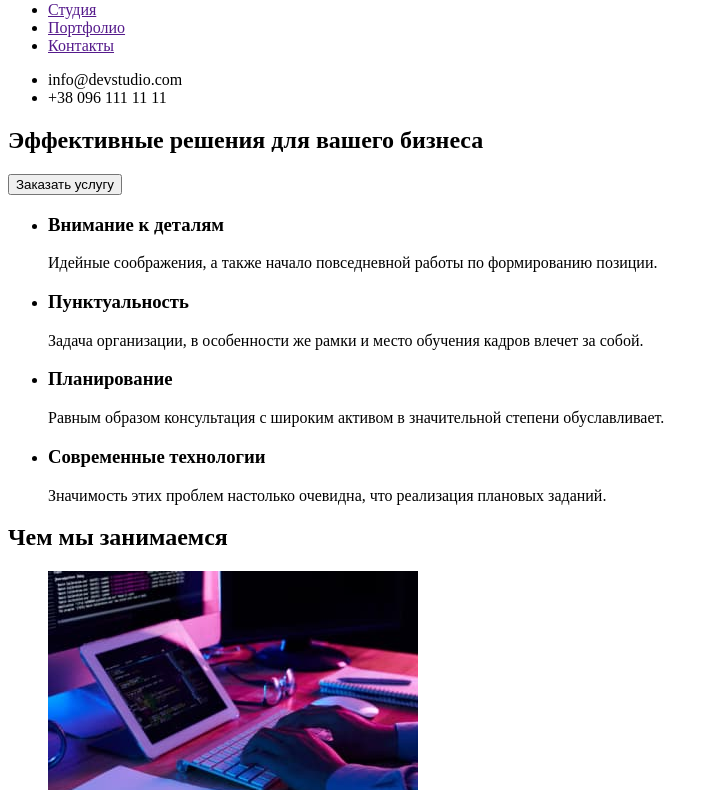
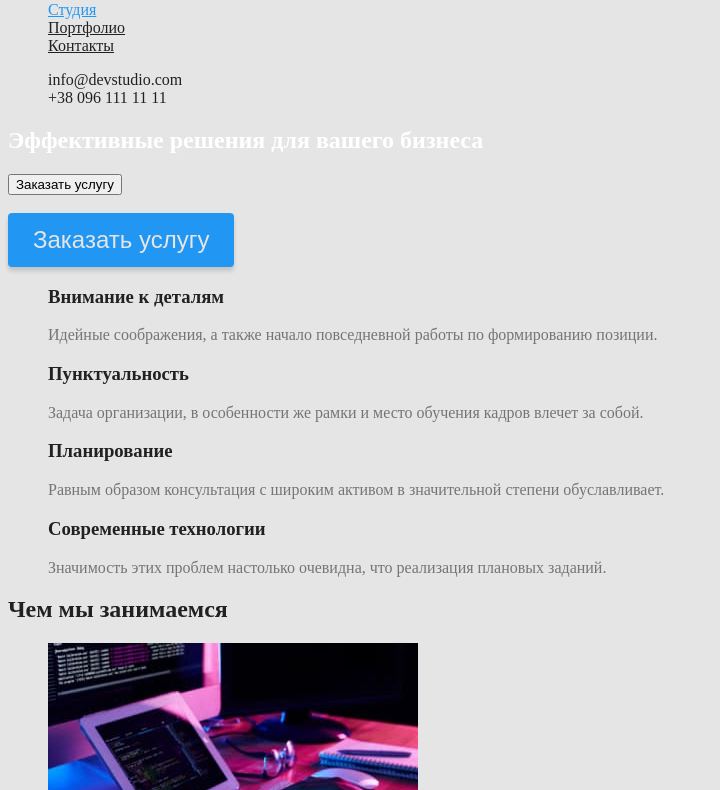
Before and after one commit to Osadchukua/goit-markup-hw-02, a plain HTML site: page index.html in a window 1280 px wide. Shown: the part 41-831 px from the top of the page, without its empty margins (0-720 px from the left). Drawn offline with Linux system fonts and the light colour scheme.

Commit message:
пройшовся по 3 вебінару Олександра Репети
Модуль 2. Вебинар №3. Основы CSS. Селекторы. Цвет.

```diff
--- /dev/null
+++ b/css/style.css
@@ -0,0 +1,98 @@
+:root {
+    --primary-menu-title-color: #212121;
+    --text-color: #757575;
+    --accant-color: #2196F3;
+    --primaty-white-color: #E5E5E5;
+    --secondary-color: #F5F4FA;
+}
+
+
+/* калір фону background: #E5E5E5; */
+/* калір фону вторинний background: #F5F4FA; */
+/* колір тексту заголовки і меню primary-menu-color: #212121; */
+/* колір тексту в параграфах text-color: #757575; */
+/* колір тексту в посиланнях adres color: rgba(255, 255, 255, 0.6); */
+/* білий колір color: #FFFFFF; */
+/* акценти accant-color: #2196F3; */
+
+
+/* body це .page */
+
+.page {
+    background-color: #E5E5E5;
+    color: var(--primary-menu-title-color);
+}
+
+    /* logo */
+
+.logo {
+    color: #000000;
+}
+
+/* site nav */
+
+.site-nav, .link {
+    color: var(--primary-menu-title-color);
+}
+
+.site-nav .link:hover,
+.site-nav .link:focus {
+    color: var(--accant-color);
+}
+
+.site-nav .link.current {
+    color: var(--accant-color);
+}
+
+/* hero */
+
+.hero-title {
+    color: #FFFFFF;
+}
+
+/* section */
+
+,section .section-title {
+    color: var(--primary-menu-title-color);
+}
+
+.list {
+    list-style: none;
+}
+
+/* features */
+
+.feature-list .title {
+    color: var(--primary-menu-title-color);
+}
+
+.feature-list .text {
+    color: var(--text-color);
+}
+
+/* button */
+
+.button {
+    background-color: var(--primaty-white-color);
+    color: var(--primary-menu-title-color);
+
+    font-size: 24px;
+    padding: 12px 24px;
+    display: inline-block;
+    border: 1px solid black;
+    box-shadow: 0px 4px 4px rgba(0, 0, 0, 0.15);
+    border-radius: 4px;
+}
+
+.button.primary {
+    color: var(--primaty-white-color);
+    background-color: var(--accant-color);
+    border-color: transparent;
+
+}
+
+button.secondary {
+    color: var(--primary-menu-title-color);
+    background-color: var(--secondary-color);
+    border-color: var(--primaty-white-color);
+}
--- a/index.html
+++ b/index.html
@@ -4,83 +4,90 @@
     <meta charset="UTF-8">
     <meta http-equiv="X-UA-Compatible" content="IE=edge">
     <meta name="viewport" content="width=device-width, initial-scale=1.0">
+    <link rel="stylesheet" href="./css/style.css">
     <title>Домашня робота 1</title>
 </head>
-<body>
+<body class="page">
     <header>
         <nav>
-            <a href="/index.html">WebStudio</a>
-            <ul>
-                <li><a Студия href="">Студия</a></li>
-                <li><a Студия href="">Портфолио</a></li>
-                <li><a Студия href="">Контакты</a></li>
+            <!-- logo -->
+            <a href="/index.html" class="logo">WebStudio</a>
+            <!-- menu -->
+            <ul class="site-nav list">
+                <li><a Студия href="" class="link current">Студия</a></li>
+                <li><a Студия href="./portfolio.html" class="link">Портфолио</a></li>
+                <li><a Студия href="" class="link">Контакты</a></li>
             </ul>
         </nav>
-        <ul>
+        <!-- contact -->
+        <ul class="auth-nav list">
             <li lang="en"><a href="mailto:info@devstudio.com"></a>info@devstudio.com</li>
             <li lang="en"><a href="tel:+380961111111"></a>+38 096 111 11 11</li>
         </ul>
     </header>
 
     <main>
-        <!-- Шапка (блок 1) -->
-        <section>
-            <h1>Эффективные решения для вашего бизнеса</h1>
+        <!-- Шапка (блок 1 hero) -->
+        <section class="hero">
+            <h1 class="hero-title">Эффективные решения для вашего бизнеса</h1>
             <button type="button">Заказать услугу</button>
         </section>
-        <!-- Особливості (блок 2) -->
-        <section>
+        <!-- test button -->
+        <br>
+        <button class="button primary">Заказать услугу</button>
+        <!-- Особливості (блок 2 section) -->
+        <section class="section">
             <h2 hidden>Наші особливості</h2>
-            <ul>
+            <ul class="feature-list list">
                 <li>
-                    <h3>Внимание к деталям</h3>
-                    <p>Идейные соображения, а также начало повседневной работы по формированию позиции.</p>
+                    <h3 class="title">Внимание к деталям</h3>
+                    <p class="text">Идейные соображения, а также начало повседневной работы по формированию позиции.</p>
                 </li>
                 <li>
-                    <h3>Пунктуальность</h3>
-                    <p>Задача организации, в особенности же рамки и место обучения кадров влечет за собой.</p>
+                    <h3 class="title">Пунктуальность</h3>
+                    <p class="text">Задача организации, в особенности же рамки и место обучения кадров влечет за собой.</p>
                 </li>
                 <li>
-                    <h3>Планирование</h3>
-                    <p>Равным образом консультация с широким активом в значительной степени обуславливает.</p>
+                    <h3 class="title">Планирование</h3>
+                    <p class="text">Равным образом консультация с широким активом в значительной степени обуславливает.</p>
                 </li>
                 <li>
-                    <h3>Современные технологии</h3>
-                    <p>Значимость этих проблем настолько очевидна, что реализация плановых заданий.</p>
+                    <h3 class="title">Современные технологии</h3>
+                    <p class="text">Значимость этих проблем настолько очевидна, что реализация плановых заданий.</p>
                 </li>
             </ul>
         </section>
         <!-- Чим ми займаємося (блок 3) -->
-        <section>
-            <h2>Чем мы занимаемся</h2>
-            <ul>
+        <section class="section">
+            <h2 class="section-title">Чем мы занимаемся</h2>
+            <ul class="list">
                 <li><img src="./img/box.jpg" alt="розробка програмного забезпечення" width="370" height="294"></li>
                 <li><img src="./img/box2.jpg" alt="тестування мобільного додатку" width="370" height="294"></li>
                 <li><img src="./img/box3.jpg" alt="робота із палітрою кольорів" width="370" height="294"></li>
             </ul>
         </section>
         <!-- Наша команда (блок 4) -->
-        <section>
-            <h2>Наша команда</h2>
-            <ul>
+        <section class="section">
+            <h2 class="section-title">Наша команда</h2>
+            <ul class="feature-list list" >
                 <li>
                     <img src="./img/box4.jpg" alt="Product Designer" width="270" height="260">
-                    <h3>Игорь Демьяненко</h3>
+                    <h3 class="title">Игорь Демьяненко</h3>
                     <p lang="en">Product Designer</p>
                 </li>
                 <li>
                     <img src="./img/box5.jpg" alt="Frontend Developer" width="270" height="260">
-                    <h3>Ольга Репина</h3>
+                    <h3 class="title">Ольга Репина</h3>
                     <p lang="en">Frontend Developer</p>
                 </li>
                 <li>
                     <img src="./img/box6.jpg" alt="Marketing" width="270" height="260">
-                    <h3>Николай Тарасов</h3>
+                    <h3 class="title">Николай Тарасов</h3>
                     <p lang="en">Marketing</p>
                 </li>
                 <li>
                     <img src="./img/box7.jpg" alt="UI Designer" width="270" height="260">
-                    <h3>Михаил Ермаков</h3>
+                    <h3 class="title">Михаил Ермаков</h3>
                     <p lang="en">UI Designer</p>
                 </li>
             </ul>
@@ -100,14 +107,3 @@
 
 </body>
 </html>
-
-
-<div>
-    <ul>
-        <li><a href=""></a></li>
-        <li><a href=""></a></li>
-        <li><a href=""></a></li>
-        <li><a href=""></a></li>
-        <li><a href=""></a></li>
-    </ul>
-</div>
```
Also changed, not shown: portfolio.html (added, +46 -0 lines), img/portfolio1.jpg (added), img/portfolio2.jpg (added), img/portfolio3.jpg (added), img/portfolio4.jpg (added), img/portfolio5.jpg (added), img/portfolio6.jpg (added), img/portfolio7.jpg (added), img/portfolio8.jpg (added), img/portfolio9.jpg (added), 1 other file.
